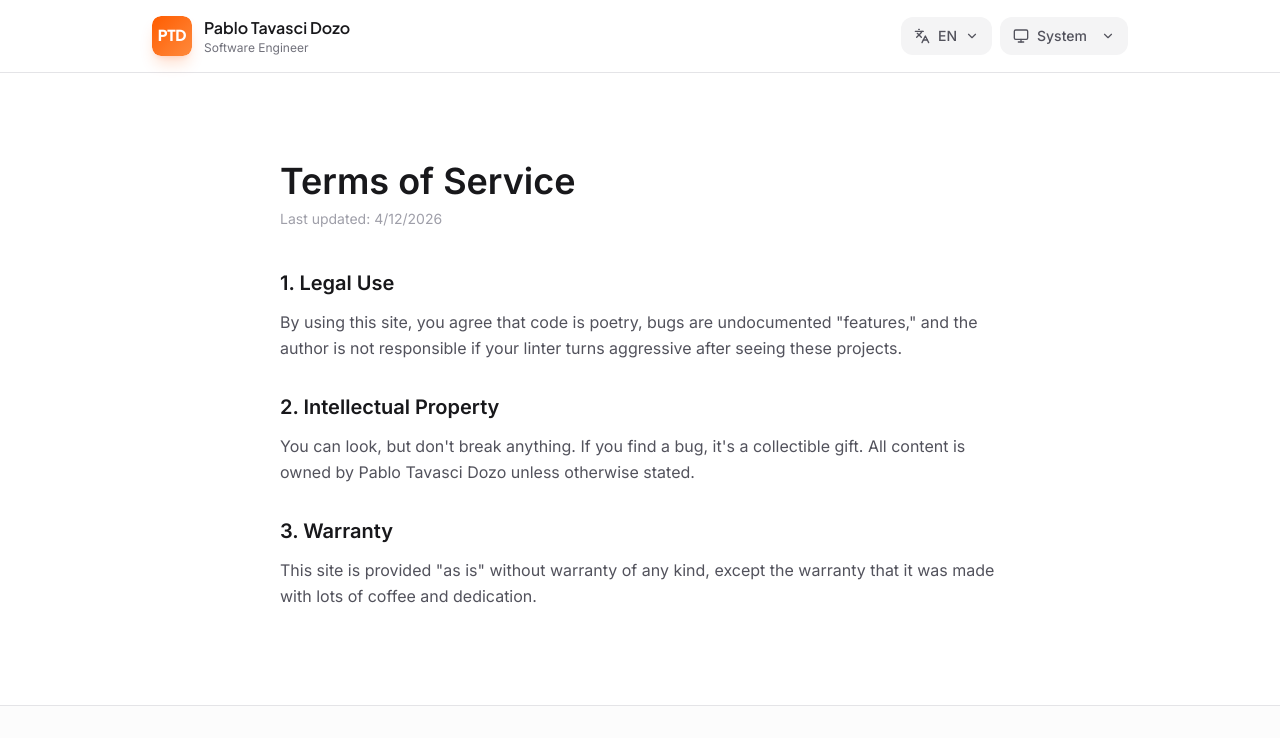
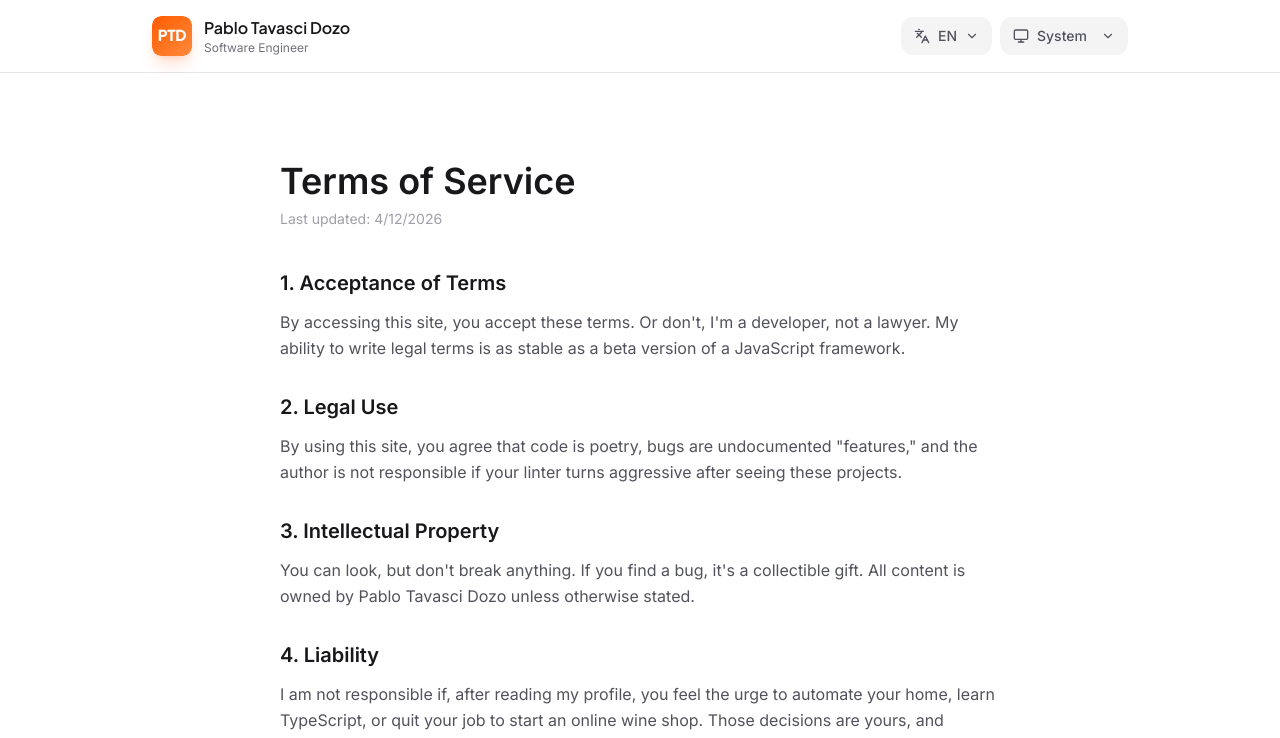
Before and after one commit to ptavasci/portfolio, a React (Vite) app: page /terms in a window 1280 px wide. Shown: the top 738 px of the page. Built offline with nearby package versions, Linux system fonts and the light colour scheme.

Commit message:
feat: restore humorous terms of service sections from commit 21a6bba

```diff
--- a/src/i18n.ts
+++ b/src/i18n.ts
@@ -78,19 +78,34 @@ export const translations: Record<Lang, Translations> = {
     termsLastUpdated: "Última actualización",
     termsSections: [
       {
-        title: "1. Uso Legal",
+        title: "1. Aceptación de los Términos",
+        content:
+          "Al acceder a este sitio, aceptas estos términos. O no lo hagas, soy un desarrollador, no un abogado. Mi habilidad para escribir términos legales es tan estable como una versión beta de un framework de JavaScript.",
+      },
+      {
+        title: "2. Uso Legal",
         content:
           'Al usar este sitio, aceptas que el código es poesía, los errores son "features" no documentadas, y que el autor no se hace responsable si tu linter se vuelve agresivo después de ver estos proyectos.',
       },
       {
-        title: "2. Propiedad Intelectual",
+        title: "3. Propiedad Intelectual",
         content:
           "Puedes mirar, pero no rompas nada. Si encuentras un bug, es un regalo coleccionable. Todo el contenido es propiedad de Pablo Tavasci Dozo, a menos que se indique lo contrario.",
       },
       {
-        title: "3. Garantía",
+        title: "4. Responsabilidad",
+        content:
+          "No soy responsable si, tras leer mi perfil, sientes el impulso irefrenable de automatizar tu casa, aprender TypeScript, o dejar tu trabajo para poner una vinoteca online. Esas decisiones son tuyas, y probablemente sean buenas.",
+      },
+      {
+        title: "5. Garantía",
         content:
           'Este sitio se proporciona "tal cual", sin garantías de ningún tipo, excepto la garantía de que fue hecho con mucho café y dedicación.',
+      },
+      {
+        title: "6. Contacto",
+        content:
+          "Si tienes dudas, sugerencias, o simplemente quieres decirme que lo de Kamchatka es brillante (que lo es), puedes encontrarme en las redes sociales listadas en el sitio. Respondo a todo, excepto mensajes que empiecen con 'Estimado Sr'.",
       },
     ],
     skills: {
@@ -501,19 +516,34 @@ export const translations: Record<Lang, Translations> = {
     termsLastUpdated: "Last updated",
     termsSections: [
       {
-        title: "1. Legal Use",
+        title: "1. Acceptance of Terms",
+        content:
+          "By accessing this site, you accept these terms. Or don't, I'm a developer, not a lawyer. My ability to write legal terms is as stable as a beta version of a JavaScript framework.",
+      },
+      {
+        title: "2. Legal Use",
         content:
           'By using this site, you agree that code is poetry, bugs are undocumented "features," and the author is not responsible if your linter turns aggressive after seeing these projects.',
       },
       {
-        title: "2. Intellectual Property",
+        title: "3. Intellectual Property",
         content:
           "You can look, but don't break anything. If you find a bug, it's a collectible gift. All content is owned by Pablo Tavasci Dozo unless otherwise stated.",
       },
       {
-        title: "3. Warranty",
+        title: "4. Liability",
+        content:
+          "I am not responsible if, after reading my profile, you feel the urge to automate your home, learn TypeScript, or quit your job to start an online wine shop. Those decisions are yours, and probably good ones.",
+      },
+      {
+        title: "5. Warranty",
         content:
           'This site is provided "as is" without warranty of any kind, except the warranty that it was made with lots of coffee and dedication.',
+      },
+      {
+        title: "6. Contact",
+        content:
+          "If you have questions, suggestions, or simply want to tell me that the Kamchatka line is brilliant (it is), you can find me on the social networks listed on the site. I reply to everything, except messages that start with 'Dear Sir'.",
       },
     ],
     skills: {
```
